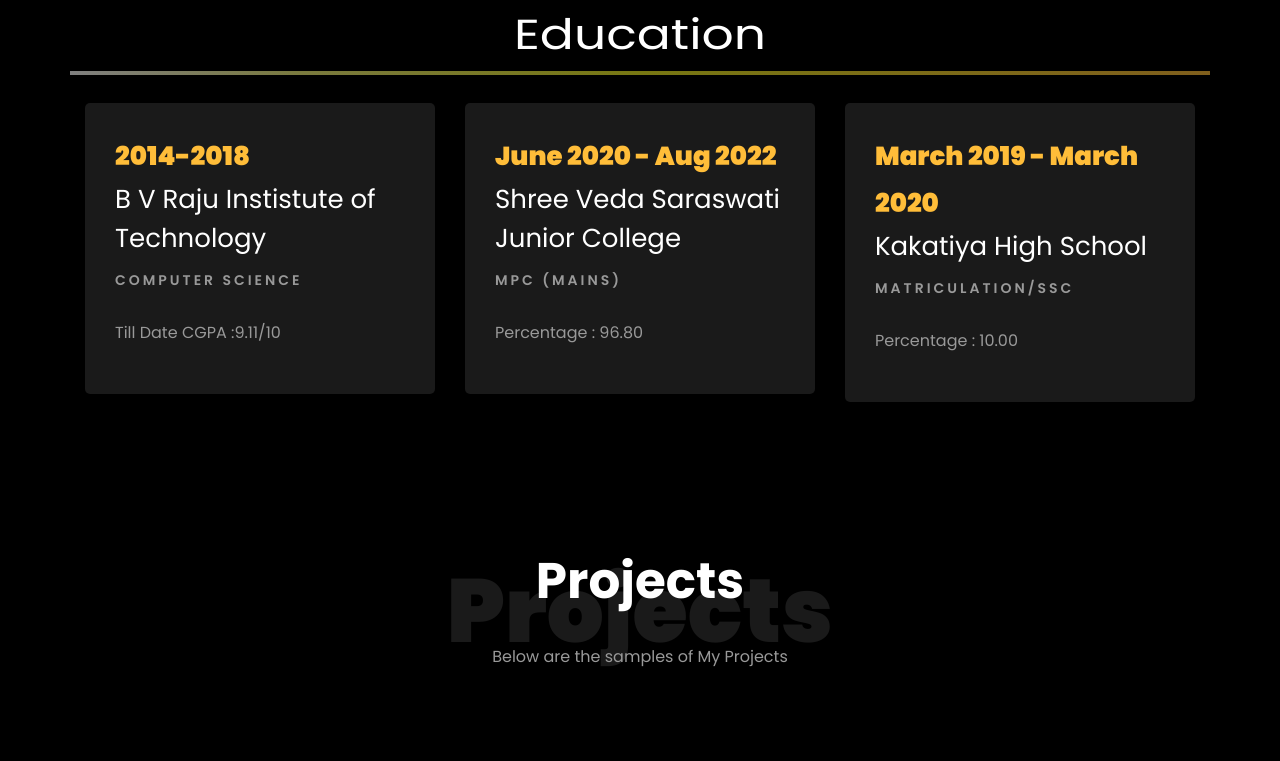
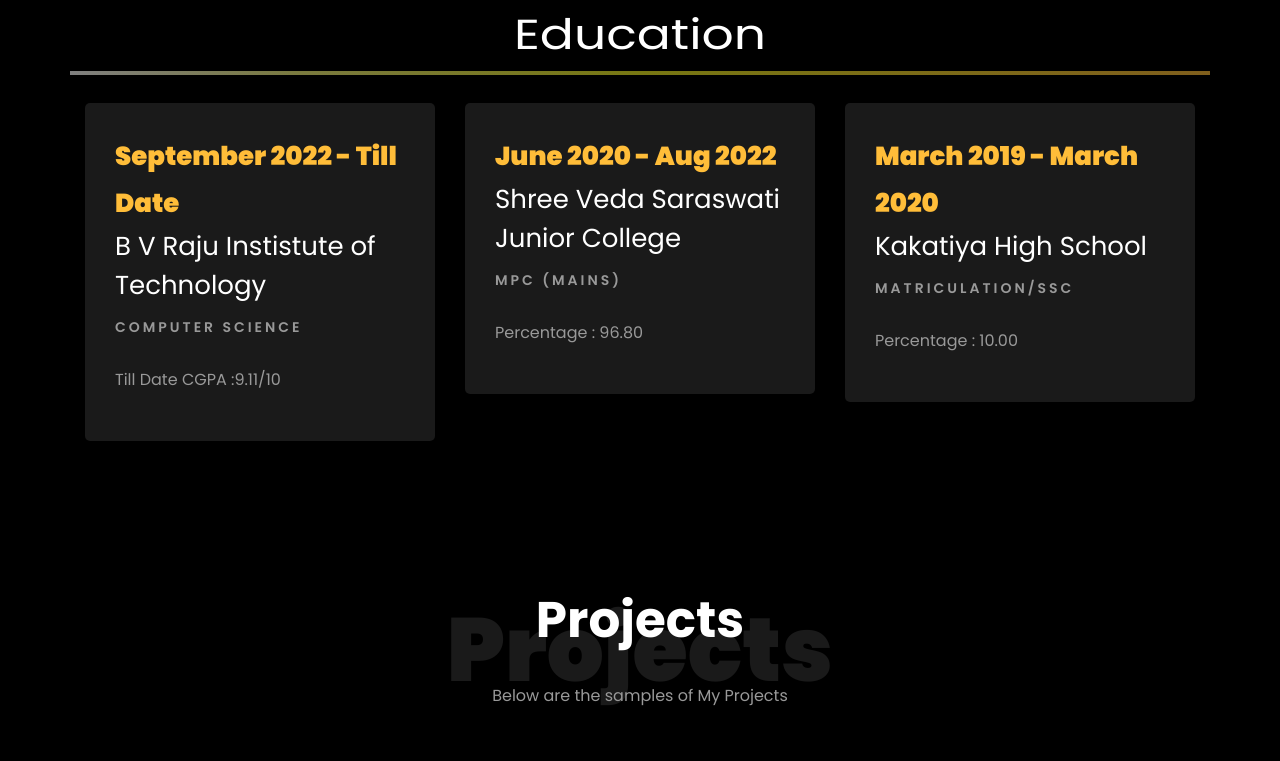
Before and after one commit to Anjankumarkamalapur/AnjanKumar_Portfolio, a plain HTML site: page index.html in a window 1280 px wide. Shown: the part 2899-3660 px from the top of the page. Drawn offline with Linux system fonts and the light colour scheme; files whose address does not match are found by name.

Commit message:
Update index.html

```diff
--- a/index.html
+++ b/index.html
@@ -358,7 +358,7 @@
 			<div class="row">
     			<div class="col-md-4">
     				<div class="resume-wrap ftco-animate">
-    					<span class="date">2014-2018</span>
+    					<span class="date">September 2022 - Till Date</span>
     					<h2>B V Raju Instistute of Technology</h2>
     					<span class="position">Computer Science</span>
     					<p class="mt-4">Till Date CGPA :9.11/10</p>
```
